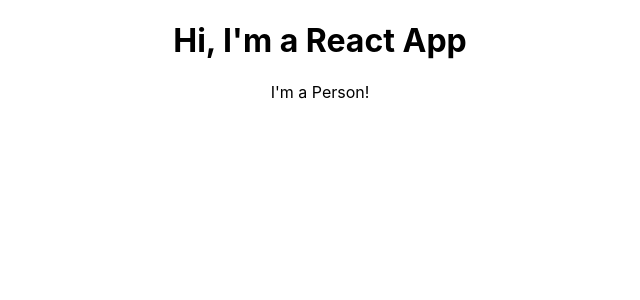
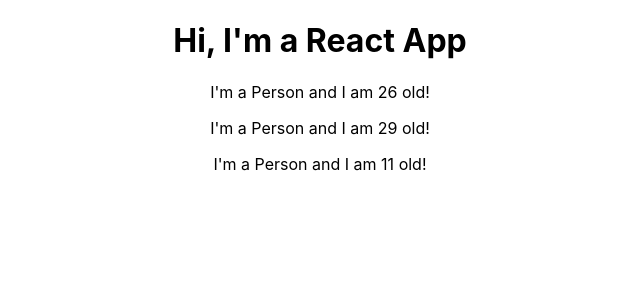
Before and after one commit to jvagnercs/react-complete-guide, a React (Create React App) app in the folder react-complete-guide/: page / in a window 1280 px wide. Shown: the top 300 px of the page, without its empty margins (320-960 px from the left). Built offline with nearby package versions, Linux system fonts and the light colour scheme.

Commit message:
35 - added dynamics to the component

```diff
--- a/react-complete-guide/src/App.js
+++ b/react-complete-guide/src/App.js
@@ -8,6 +8,8 @@
       <div className="App">
         <h1>Hi, I'm a React App</h1>
         <Person />
+        <Person />
+        <Person />
       </div>
     );
 
--- a/react-complete-guide/src/Person/Person.js
+++ b/react-complete-guide/src/Person/Person.js
@@ -1,7 +1,7 @@
 import React from 'react'
 
 const person = () => {
-    return <p>I'm a Person!</p>
+    return <p>I'm a Person and I am {Math.floor(Math.random()*30)} old!</p>
 }
 
 export default person
```
